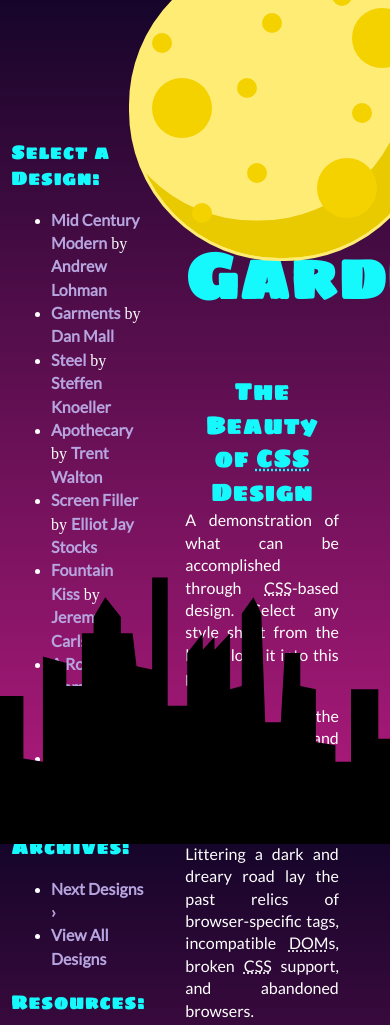
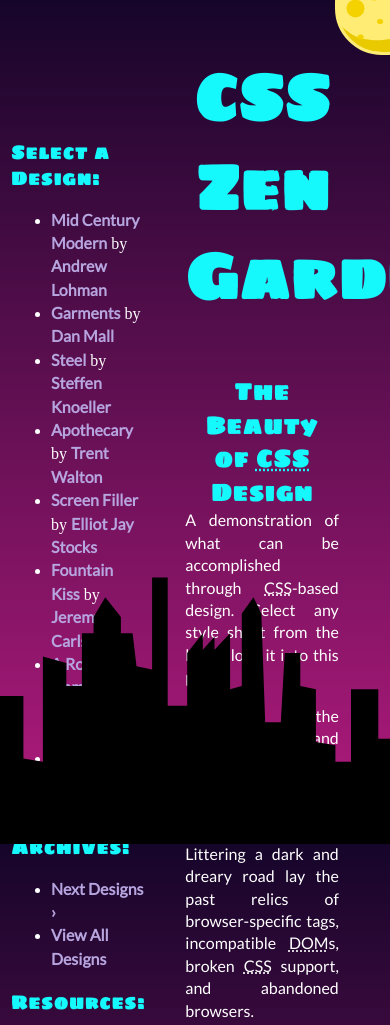
Before and after one commit to ashleyrigby/csszengarden, a plain HTML site: page website/index.html in a window 390 px wide. Shown: the top 1025 px of the page. Drawn offline with nearby package versions, Linux system fonts and the light colour scheme; files that its build step writes are made by us from their sources.

Commit message:
responsive moon

```diff
--- a/website/partials/moon.scss
+++ b/website/partials/moon.scss
@@ -1,41 +1,41 @@
 .extra3 {
-    width: 300px;
-    height: 300px;
+    width: 24vw;
+    height: 24vw;
     background-color:#ffec74;
     border: solid #ffec74;
-    border-radius:150px;
+    border-radius: 12vw;
     position: fixed;
     top: -45px;
     right: -45px;
-    box-shadow: -25px -37.5px darken($color: #ffec74, $amount: 27) inset;
+    box-shadow: -2vw -3vw darken($color: #ffec74, $amount: 27) inset;
     &:after {
         content: "";
         position: absolute;
-        top: 50px;
-        right: 20px;
-        width: 60px;
-        height: 60px;
-        border-radius: 30px;
+        top: 5vw;
+        right: 2.25vw;
+        width: 4.75vw;
+        height: 4.75vw;
+        border-radius: 2.5vw;
         background-color: darken($color: #ffec74, $amount: 25);
-        box-shadow: -200px 70px darken($color: #ffec74, $amount: 25),
-        -35px 150px darken($color: #ffec74, $amount: 25)
+        box-shadow: -15vw 5.5vw darken($color: #ffec74, $amount: 25),
+        -3vw 11vw darken($color: #ffec74, $amount: 25)
         ;
     }
     &:before {
         content: "";
         position: absolute;
-        top: 35+20px;
-        right: 200-50px;
-        width: 20px;
-        height: 20px;
-        border-radius: 10px;
+        top: 4.5vw;
+        right: 11.5vw;
+        width: 1.5vw;
+        height: 1.5vw;
+        border-radius: 0.75vw;
         background-color: darken($color: #ffec74, $amount: 25);
-        box-shadow: 70px -27px darken($color: #ffec74, $amount: 25),
-        -110px 20px darken($color: #ffec74, $amount: 25),
-        -25px 65px darken($color: #ffec74, $amount: 25),
-        90px 90px darken($color: #ffec74, $amount: 25),
-        -15px 150px darken($color: #ffec74, $amount: 25),
-        -70px 190px darken($color: #ffec74, $amount: 25)
+        box-shadow: 5vw -2vw darken($color: #ffec74, $amount: 25),
+        -9vw 2vw darken($color: #ffec74, $amount: 25),
+        -2.5vw 5vw darken($color: #ffec74, $amount: 25),
+        7vw 7.5vw darken($color: #ffec74, $amount: 25),
+        -1vw 11vw darken($color: #ffec74, $amount: 25),
+        -6vw 15vw darken($color: #ffec74, $amount: 25)
         ;
     }
 }
```
Also changed, not shown: 1 other file.
